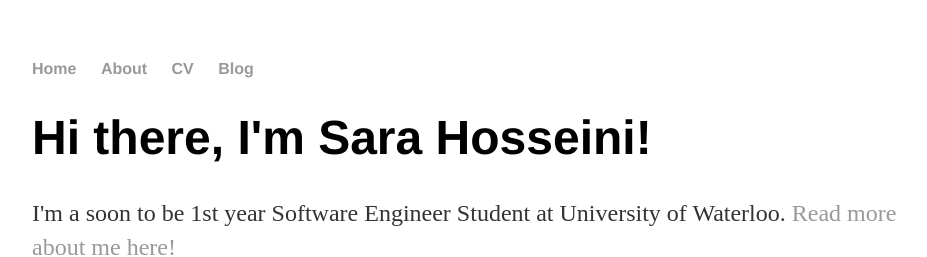
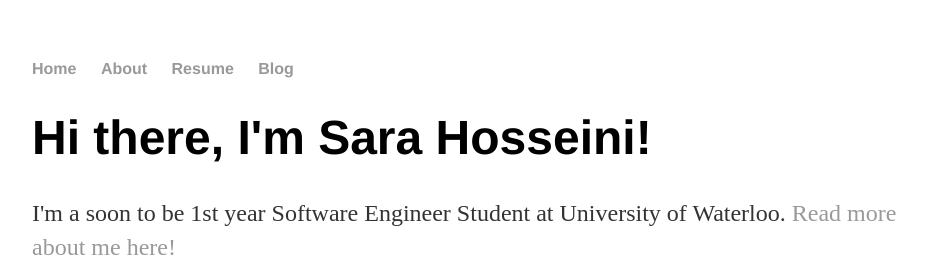
Before and after one commit to sarahoss/sarahoss.github.io, a Jekyll site: the page built from index.html, in a window 1280 px wide. Shown: the top 257 px of the page, without its empty margins (160-1087 px from the left). Built offline with Jekyll 4.4.1, drawn with Linux system fonts in a browser that asks for light colours.

Commit message:
Update default.html

```diff
--- a/_layouts/default.html
+++ b/_layouts/default.html
@@ -10,8 +10,8 @@
 			<nav>
 	    		<ul>
 	        		<li><a href="/">Home</a></li>
-		        	<li><a href="Sara_Hosseini_Resume.pdf">About</a></li>
-	        		<li><a href="/cv">CV</a></li>
+		        	<li><a href="/about">About</a></li>
+	        		<li><a href="Sara_Hosseini_Resume.pdf">Resume</a></li>
 	        		<li><a href="/blog">Blog</a></li>
 	    		</ul>
 			</nav>
```
